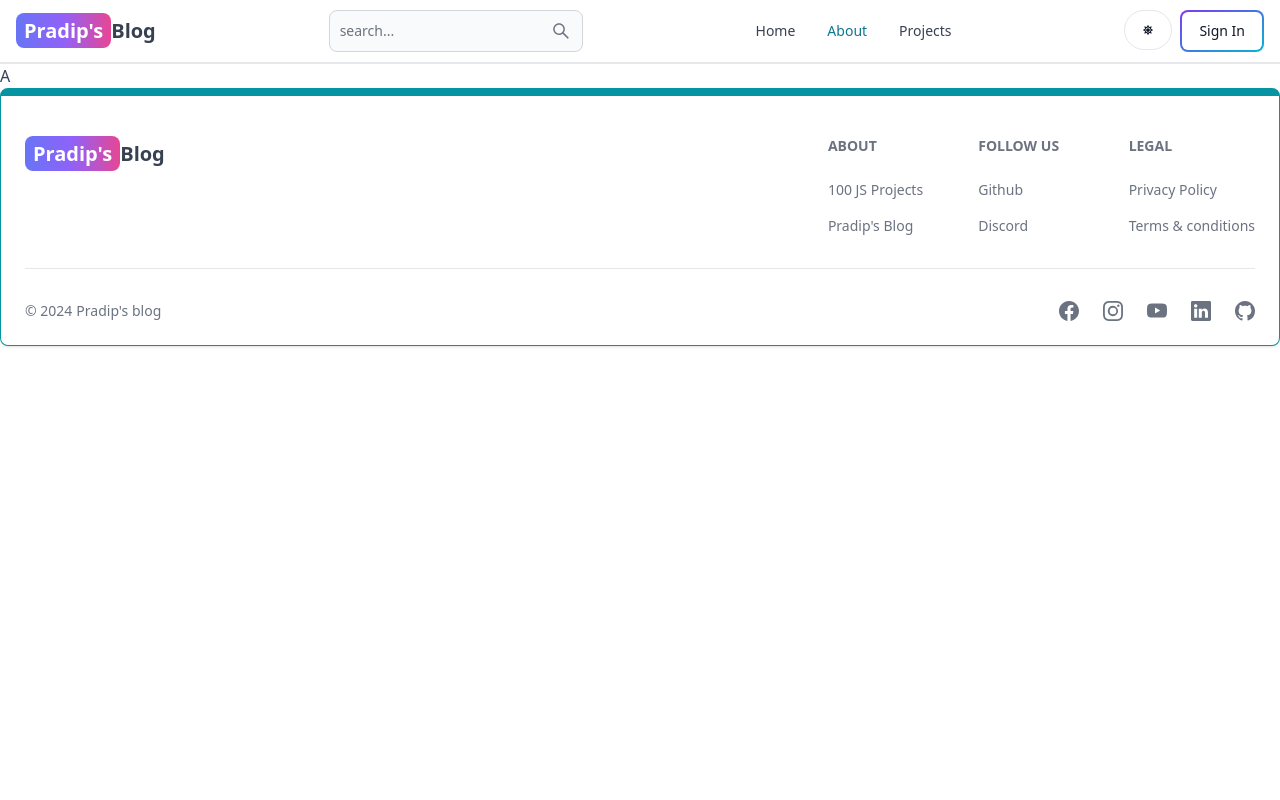
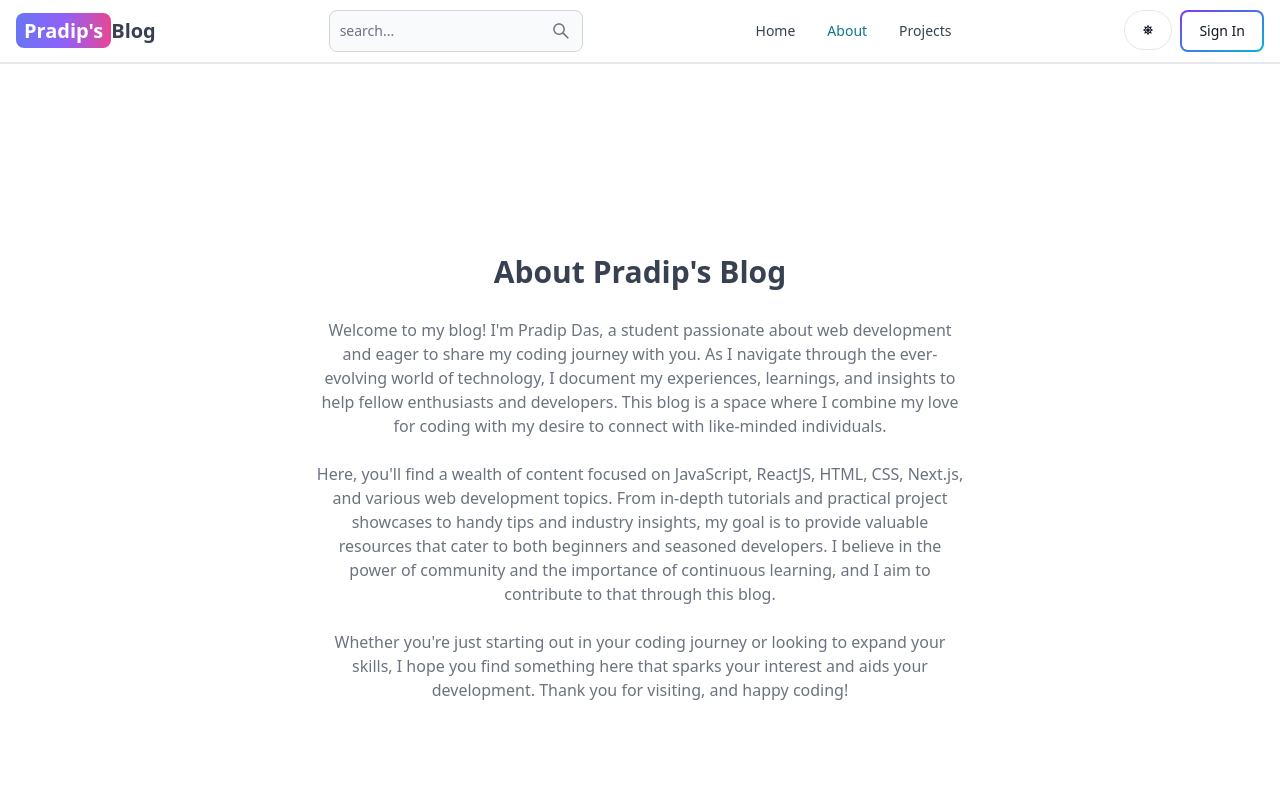
Before and after one commit to das-pradip/mern_blog, a React (Vite) app in the folder client/: page /about in a window 1280 px wide. Shown: the top 800 px of the page. Built offline with nearby package versions, Linux system fonts and the light colour scheme; no server answers.

Commit message:
complete about and project pages

```diff
--- a/client/src/pages/About.jsx
+++ b/client/src/pages/About.jsx
@@ -2,8 +2,22 @@ import React from 'react'
 
 export default function About() {
   return (
-    <div>
-      A
+    <div className='min-h-screen flex items-center justify-center'>
+      <div className="max-w-2xl mx-auto p-3 text-center">
+        <div>
+          <h1 className='text-3xl font font-semibold text-center my-7'>About Pradip's Blog</h1>
+          <div className="text-md text-gray-500 flex flex-col justify-center items-center gap-6">
+            <p>
+              Welcome to my blog! I'm Pradip Das, a student passionate about web development and eager to share my coding journey with you. As I navigate through the ever-evolving world of technology, I document my experiences, learnings, and insights to help fellow enthusiasts and developers. This blog is a space where I combine my love for coding with my desire to connect with like-minded individuals.
+            </p>
+            <p>
+              Here, you'll find a wealth of content focused on JavaScript, ReactJS, HTML, CSS, Next.js, and various web development topics. From in-depth tutorials and practical project showcases to handy tips and industry insights, my goal is to provide valuable resources that cater to both beginners and seasoned developers. I believe in the power of community and the importance of continuous learning, and I aim to contribute to that through this blog.
+            </p>
+            <p>Whether you're just starting out in your coding journey or looking to expand your skills, I hope you find something here that sparks your interest and aids your development. Thank you for visiting, and happy coding!
+            </p>
+          </div>
+        </div>
+      </div>
     </div>
   )
 }
--- a/client/src/pages/Projects.jsx
+++ b/client/src/pages/Projects.jsx
@@ -1,9 +1,11 @@
-import React from 'react'
+import CallToAction from '../components/CallToAction.jsx';
 
 export default function Projects() {
   return (
-    <div>
-      Projects
+    <div className='min-h-screen max-w-2xl mx-auto flex justify-center items-center flex-col gap-6 p-3'>
+       <h1 className='text-3xl font-semibold'>Projects</h1>
+       <p className='text-md text-gray-500'>Build fun and engaging projects while learning HTML, CSS, and JavaScript</p>
+       <CallToAction />
     </div>
   )
 }
```
